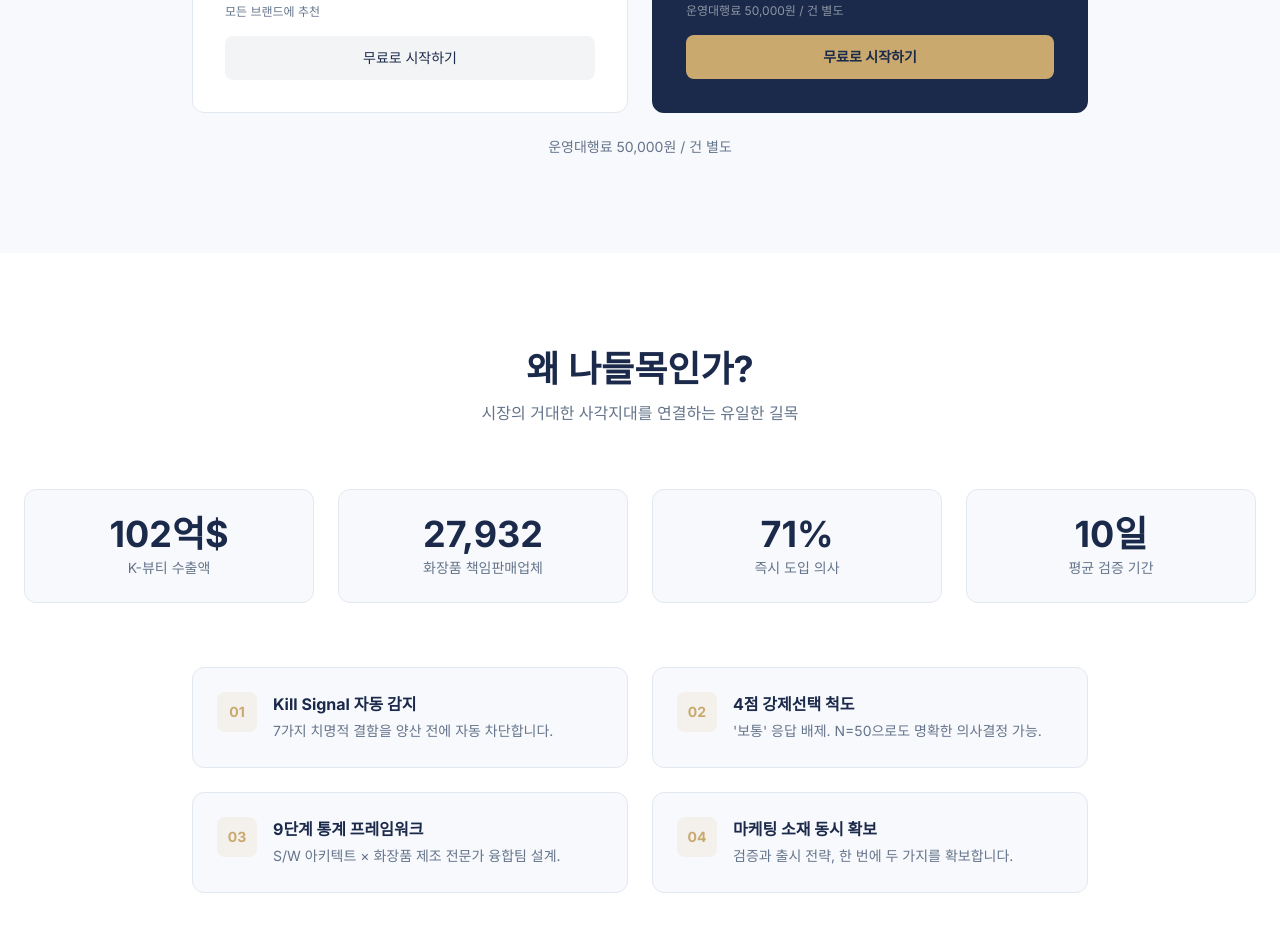
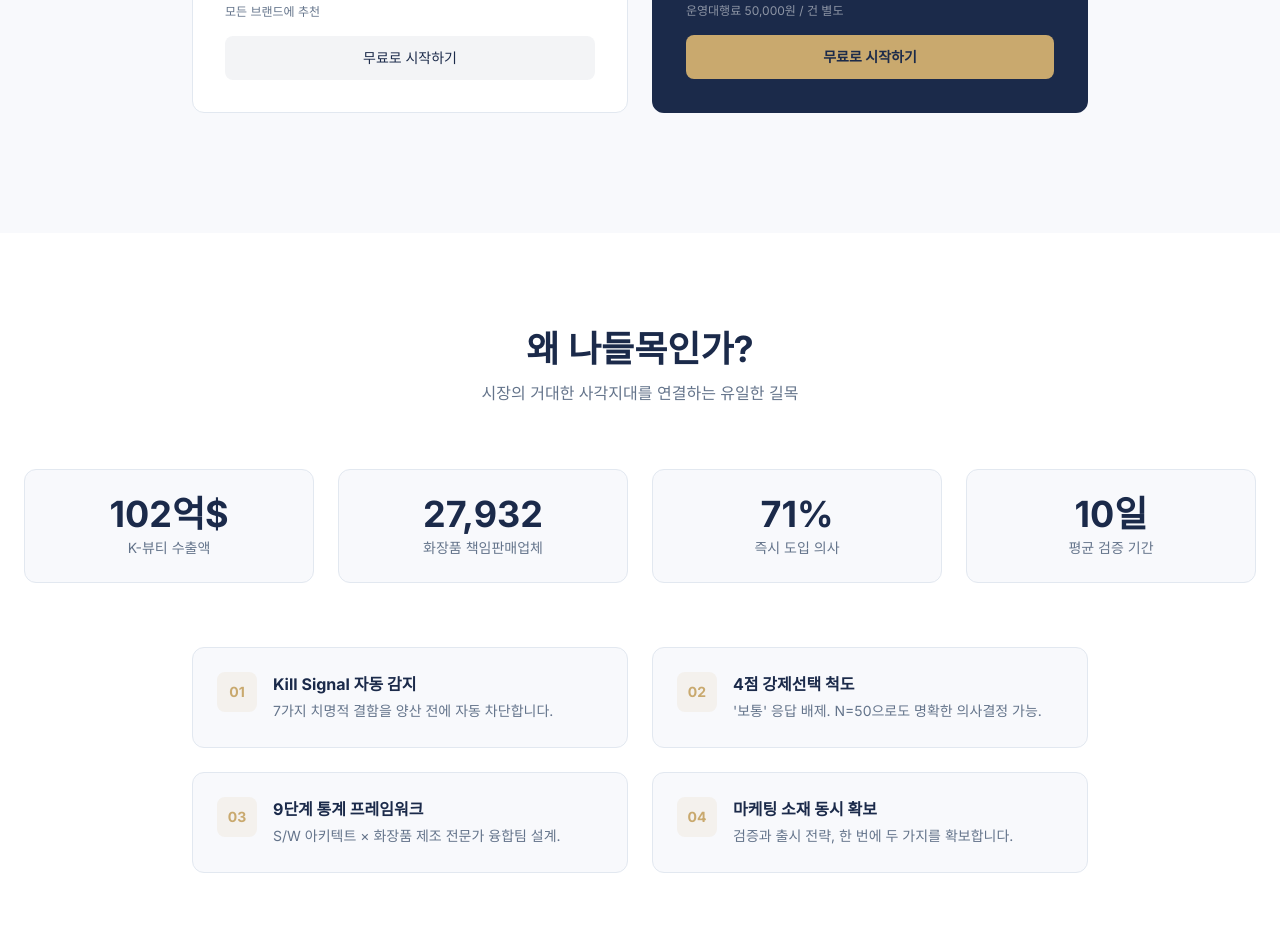
Before and after one commit to freezz2000/nadlemok-web, a Next.js app: page / in a window 1280 px wide. Shown: the part 6260-7191 px from the top of the page. Built offline with nearby package versions, Linux system fonts and the light colour scheme; a web font is replaced by a local one.

Commit message:
design: 운영대행료 안내 외부 패널 카드 내부로만 표시
Co-Authored-By: Claude Sonnet 4.6 <noreply@anthropic.com>

```diff
--- a/src/components/PricingSection.tsx
+++ b/src/components/PricingSection.tsx
@@ -105,10 +105,6 @@ export default function PricingSection() {
           </div>
         </div>
 
-        {/* ── 운영대행료 안내 ── */}
-        <p className="text-center text-sm text-text-muted max-w-2xl mx-auto">
-          {credits.operationFee}
-        </p>
 
       </div>
     </section>
```
